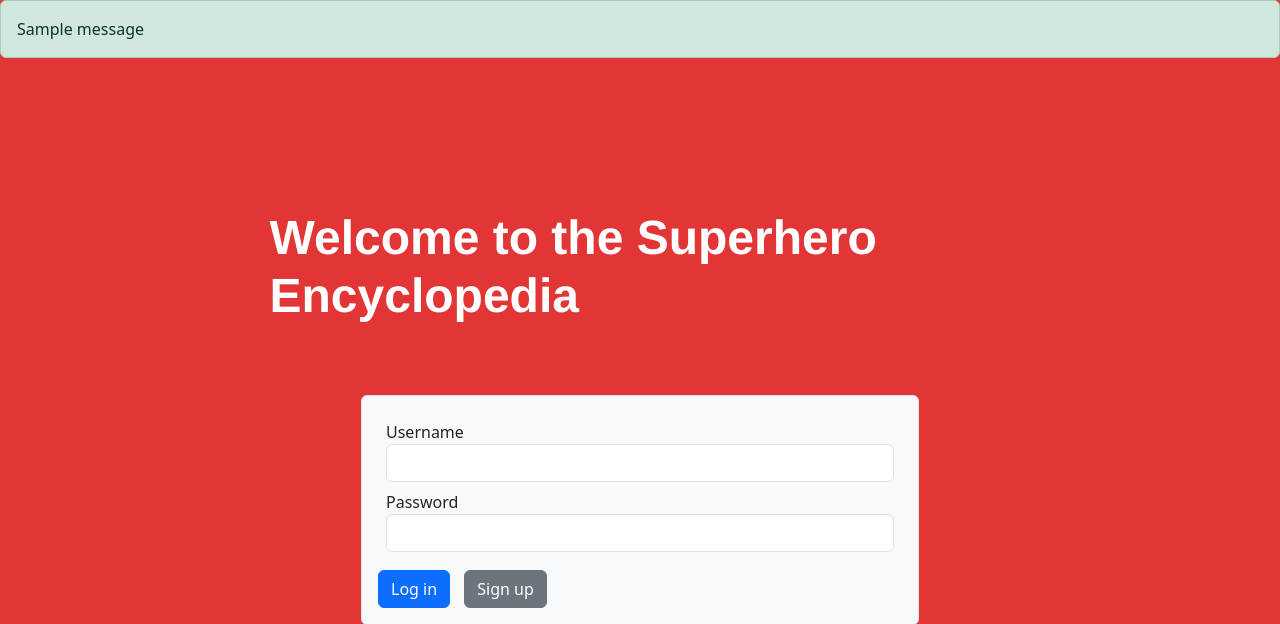
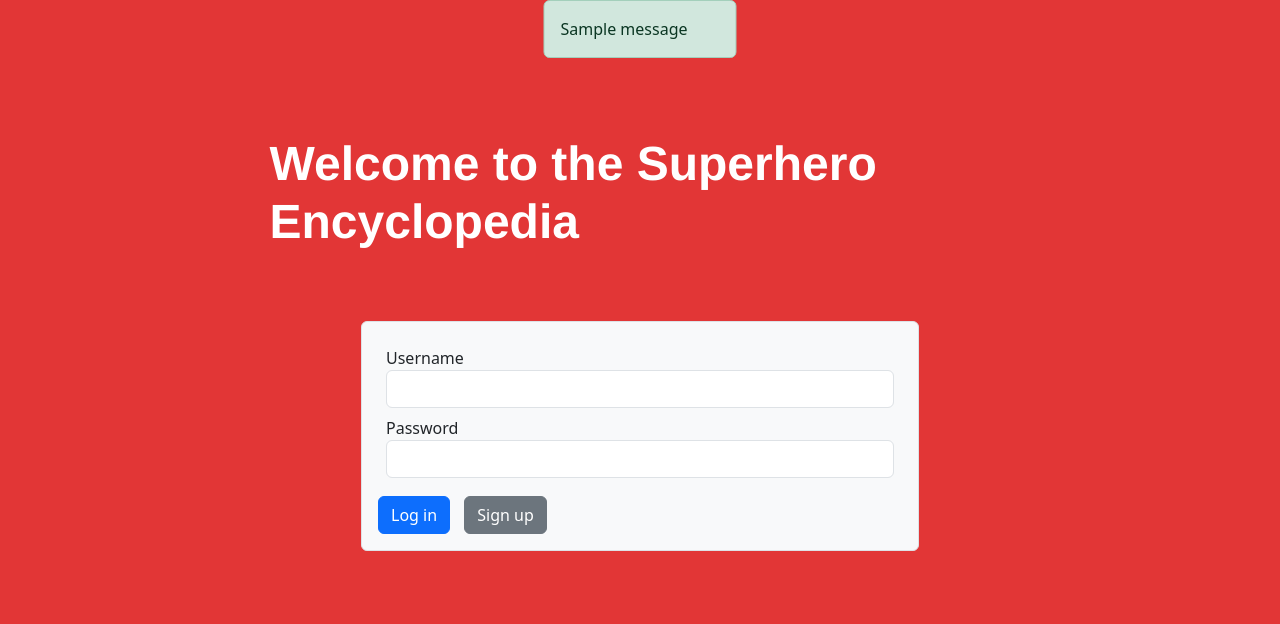
Before and after one commit to Gucci-Man/Superhero-Encyclopedia, a Flask app: page / in a window 1280 px wide. Shown: the top 624 px of the page. Run offline with Flask 3, Linux system fonts and the light colour scheme; tables that the repository leaves empty hold one stand-in row (values such as "Sample post"); one stand-in notice (Sample message) is shown; some libraries are stand-ins or nearby versions.

Commit message:
update flash messages

```diff
--- a/app.py
+++ b/app.py
@@ -64,7 +64,7 @@ def signup():
             db.session.commit()
 
         except IntegrityError as e:
-            flash("usernmae already taken", 'danger')
+            flash("username or email already taken", 'danger')
             return render_template('signup.html', form=form)
 
         do_login(user)
--- a/static/stylesheets/style.css
+++ b/static/stylesheets/style.css
@@ -52,6 +52,14 @@ i {
   position: relative;
 
   left: 300px;
+}
+
+#message {
+  position: fixed;
+  top: 0;
+  left: 50%;
+  transform: translateX(-50%);
+  z-index: 9999;
 }
 
 .fav-header {
--- a/templates/base.html
+++ b/templates/base.html
@@ -16,7 +16,7 @@
 <body>
     <div>
     {% for category, message in get_flashed_messages(with_categories=True) %}
-    <div class="alert alert-{{ category }} alert-dismissible" role="alert">
+    <div id="message" class="alert alert-{{ category }} alert-dismissible" role="alert">
         {{ message }}
     </div>
     {% endfor %}
```
